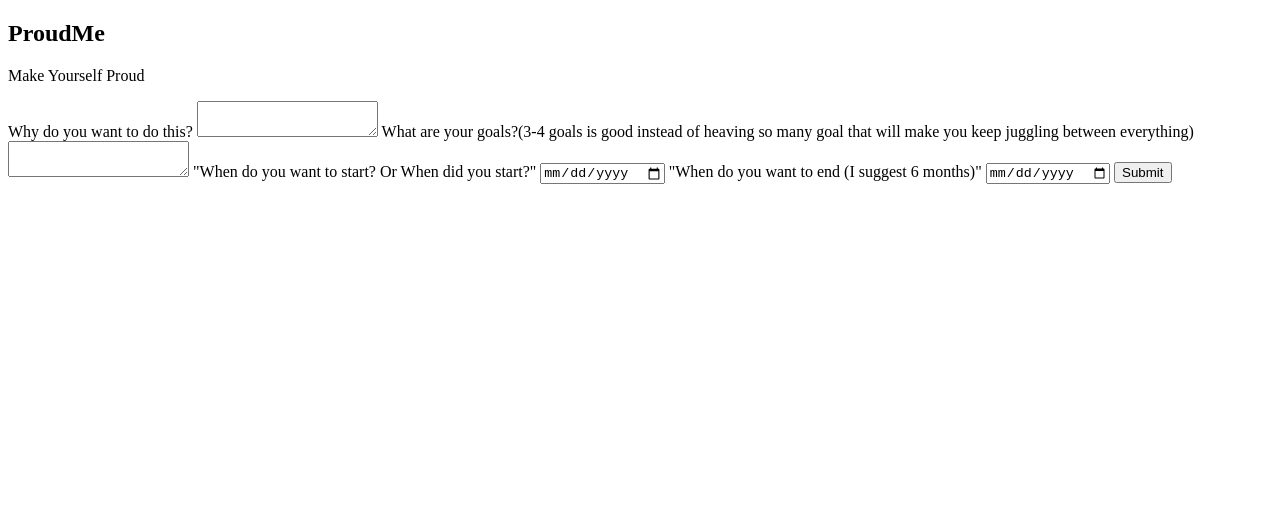
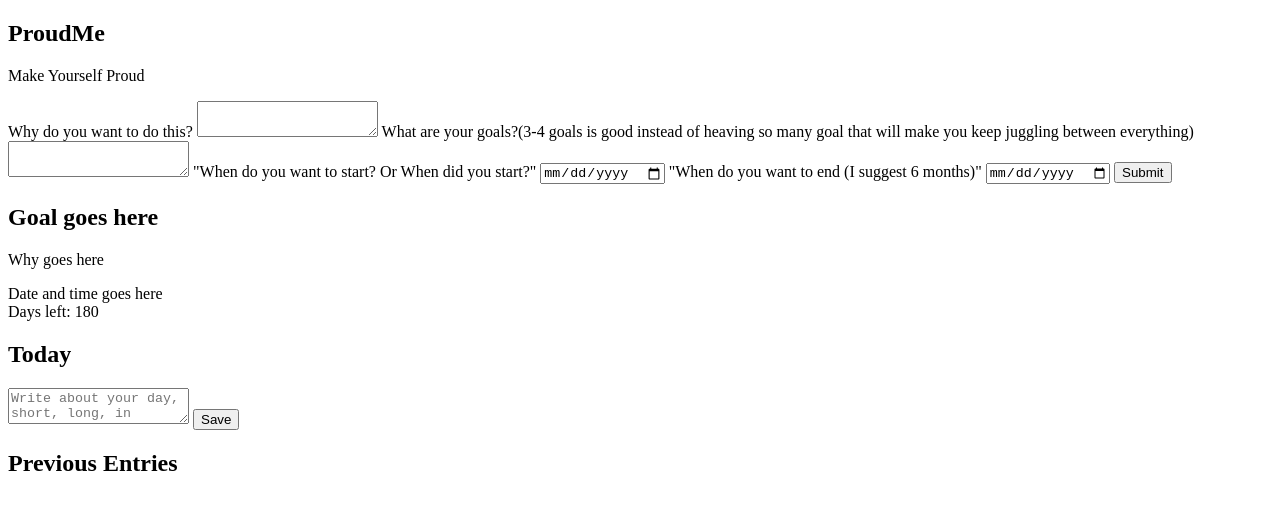
Before and after one commit to NikhilKshub/ProudMe, a plain HTML site: page index.html in a window 1280 px wide. Drawn offline with Linux system fonts and the light colour scheme.

Commit message:
home section

```diff
--- a/index.html
+++ b/index.html
@@ -27,5 +27,27 @@
         </form>
     </section>
 
+    <section id="home">
+        <header>
+            <h1>Goal goes here</h1>
+            <p>Why goes here</p>
+        </header>
+
+        <div id="date">Date and time goes here</div>
+        <div id="days-left">
+            Days left: 180
+        </div>
+
+        <section>
+            <h2>Today</h2>
+            <textarea placeholder="Write about your day, short, long, in points doesn't matter all that matters is you were here and making progress..."></textarea>
+            <button type="button">Save</button>
+        </section>
+
+        <section>
+            <h2>Previous Entries</h2>
+        </section>
+    </section>
+
 </body>
 </html>
```
